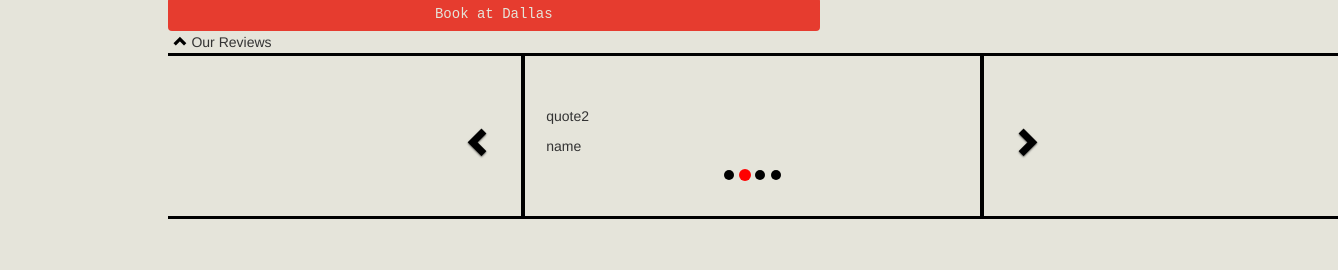
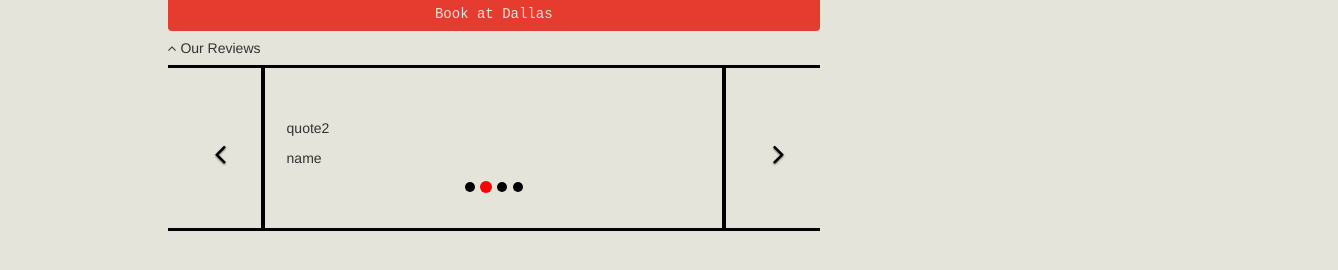
Before and after one commit to BrendanJackson/accordion-carousel, a plain HTML site: page index.html in a window 1280 px wide. Both pictures are taken after a click on the button "Our Reviews". Shown: the part 370-640 px from the top of the page, 1338 px wide, since content can reach past the window. Drawn offline with nearby package versions, Linux system fonts and the light colour scheme.

Commit message:
final changes converting for live site

```diff
--- a/index.html
+++ b/index.html
@@ -1,5 +1,8 @@
+<!-- NOTES -->
 <!-- CHEVRON "fa fa-angle-left" http://www.w3schools.com/icons/fontawesome_icons_directional.asp -->
 <!-- <a class="pull-left"> <i class="fa fa-angle-down"></i> Our Reviews</a> -->
+<!-- fix border (quotes should travil in box on desktop) -->
+<!-- http://stackoverflow.com/questions/26638215/how-to-replace-glyphicons-with-fontawesome-in-bootstrap-3-without-changing-html -->
 <!DOCTYPE html>
 <html lang="en">
 <head>
@@ -16,6 +19,9 @@
 
 <!-- Latest compiled and minified JavaScript -->
 <script src="https://maxcdn.bootstrapcdn.com/bootstrap/3.3.7/js/bootstrap.min.js" integrity="sha384-Tc5IQib027qvyjSMfHjOMaLkfuWVxZxUPnCJA7l2mCWNIpG9mGCD8wGNIcPD7Txa" crossorigin="anonymous"></script>
+
+<!-- Font Awesome CDN -->
+<link rel="stylesheet" href="https://maxcdn.bootstrapcdn.com/font-awesome/4.7.0/css/font-awesome.min.css">
 </head>
 <body>
 
@@ -26,7 +32,8 @@
 
 .review-button{
 	border: none;
-    background-color: #e5e4da;
+  background-color: #e5e4da;
+  padding:7px 0;
 }
 
 .wrap{
@@ -54,6 +61,8 @@
 .carousel-inner {
 	width: 75%;
 	margin:0 auto;
+
+
 }
 
 .glyphicon{
@@ -79,18 +88,22 @@
   background-image:unset;
 }
 
-.carousel-control.right{
-  border-left: 4px solid black;
-}
-
-.carousel-control.left{
-  border-right: 4px solid black;
-}
-
+/*border-left: solid black;
+  border-right: solid black;
+  padding-top: 4em;
+  padding-bottom: 4em;
+  margin-top: -4em;
+  margin-bottom: -4em;
+ */
 .panel{
   border:black solid ;
 }
-
+.carousel-control.left {
+    border-right: 4px solid black;
+}
+.carousel-control.right {
+    border-left: 4px solid black;
+}
 /* accordian*/
 /* Style the buttons that are used to open and close the accordion panel */
  button.accordion {
@@ -122,6 +135,33 @@ div.panel.show {
     display: block;
 }
 
+#myCarousel{
+  width: inherit;
+}
+
+/*Font Awesome arrows*/
+.fa-angle-left, .fa-angle-right{
+  position: absolute;
+  top: 50%;
+  z-index: 5;
+  display: inline-block;
+  margin-top: -10px;
+  font-size: xx-large;
+  color:black;
+}
+
+
+
+
+/*default content*/
+.m-game-entry--btn{
+  margin-left: 1.5rem;
+  display: block;
+  width: 100%;
+  background: #E63C2F;
+  color: #E5E4DA;
+  font-family: courier-std,monospace;
+}
 
 @media (max-width: 768px ){
 	.text-carousel{
@@ -129,14 +169,14 @@ div.panel.show {
 	  border-right: none ;
 	}
 
-	.wrap{
-		border-top: none ;
-		border-bottom: none ;
-	}
-
 	.carousel-control{
 		display: none;
 	}
+
+  /*Default*/
+  .m-game-entry--btn{
+    width:unset;
+  }
 }
 
 </style>
@@ -147,8 +187,10 @@ div.panel.show {
  var toggle_class = function(){
     var chevron = document.querySelector(".review-button-chevron");
     // body > button > span
-    console.log("clicked" + chevron.classList.toggle("glyphicon-chevron-up"));
-    console.log("clicked" + chevron.classList.toggle("glyphicon-chevron-down"));
+    // console.log("clicked" + chevron.classList.toggle("glyphicon-chevron-up"));
+    // console.log("clicked" + chevron.classList.toggle("glyphicon-chevron-down"));
+    chevron.classList.toggle("fa-angle-up");
+    chevron.classList.toggle("fa-angle-down");
  }
 
 /*toggle glyphicon on click*/
@@ -174,7 +216,7 @@ div.panel.show {
 
 
 
-<a style="margin-left:1.5rem; display: block; width: 100%;background:#E63C2F; color:#E5E4DA; font-family:courier-std,monospace;" data-toggle="modal" data-target="#gameModal-1-1" class="pull-right btn btn-small btn-secondary m-game-entry--btn" href="http://breakoutv2.staging.wpengine.com/book-at-dallas/">Book at Dallas</a>
+<a data-toggle="modal" data-target="#gameModal-1-1" class="pull-right btn btn-small btn-secondary m-game-entry--btn" href="http://breakoutv2.staging.wpengine.com/book-at-dallas/">Book at Dallas</a>
 
 
 <!-- my code start -->
@@ -185,14 +227,15 @@ div.panel.show {
 
 
 <button onclick="toggle_class()" class="review-button" data-toggle="collapse" data-target="#demo">
-  <span class="review-button-chevron glyphicon glyphicon-chevron-down"></span>       Our Reviews
+  <!-- <span class="review-button-chevron glyphicon glyphicon-chevron-down"></span> -->
+  <span class="review-button-chevron fa fa-angle-down"></span>       Our Reviews
 </button>
 
 <div id="demo" class="collapse">
 <!--Carousel-->
 
 <!-- Test -->
-<div class="container wrap">
+<div class="wrap"><!--container-->
 
   <div id="myCarousel" class="carousel slide text-carousel" data-ride="carousel">
     <!-- Indicators -->
@@ -205,9 +248,9 @@ div.panel.show {
 
     <!-- Wrapper for slides -->
     <div class="carousel-inner" role="listbox">
-      <div class="item active">
-        <p>quote1</p>
-      <p>name</p>
+     <div class="item active">
+          <p>quote1</p>
+          <p>name</p>
       </div>
 
       <div class="item">
@@ -228,11 +271,11 @@ div.panel.show {
 
     <!-- Left and right controls -->
     <a class="left carousel-control" href="#myCarousel" role="button" data-slide="prev">
-      <span class="glyphicon glyphicon-chevron-left" aria-hidden="true"></span>
+      <span class="fa fa-angle-left" aria-hidden="true"></span>
       <span class="sr-only">Previous</span>
     </a>
     <a class="right carousel-control" href="#myCarousel" role="button" data-slide="next">
-      <span class="glyphicon glyphicon-chevron-right" aria-hidden="true"></span>
+      <span class="fa fa-angle-right" aria-hidden="true"></span>
       <span class="sr-only">Next</span>
     </a>
   </div>
```
